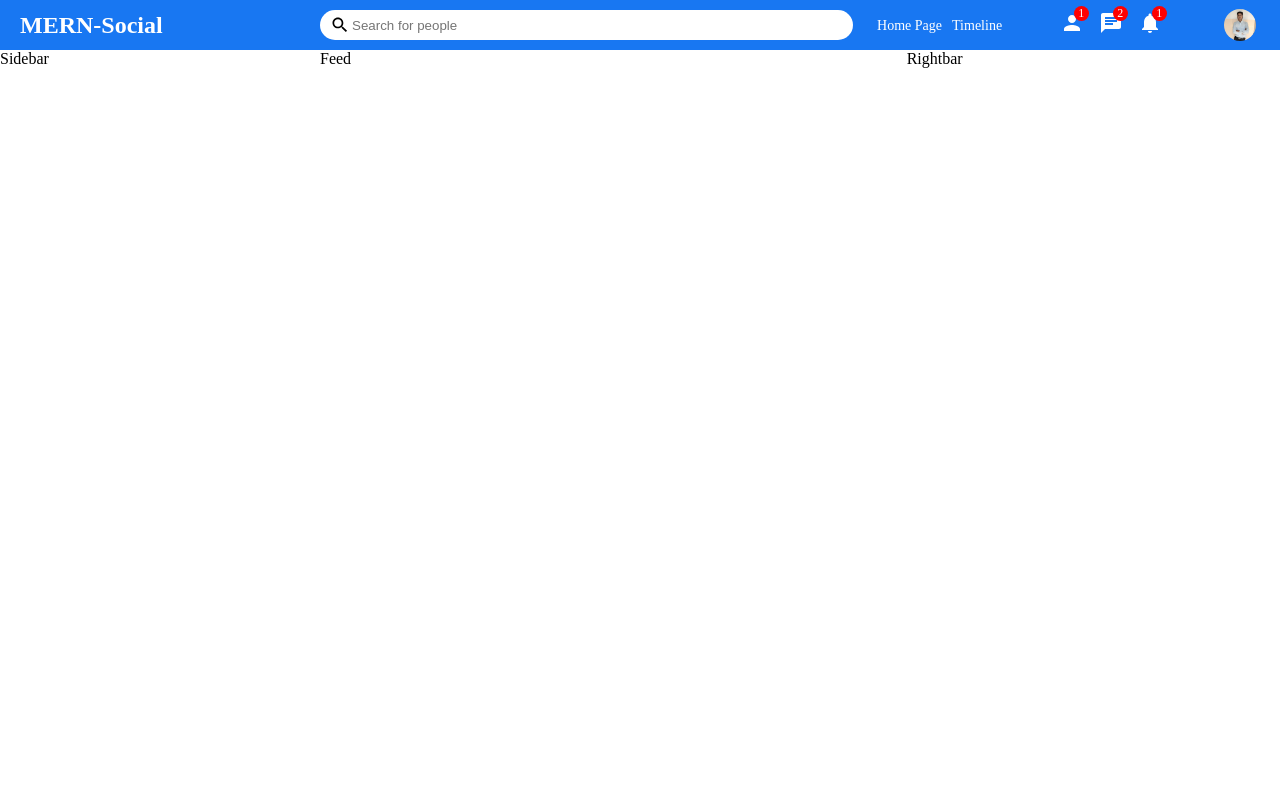
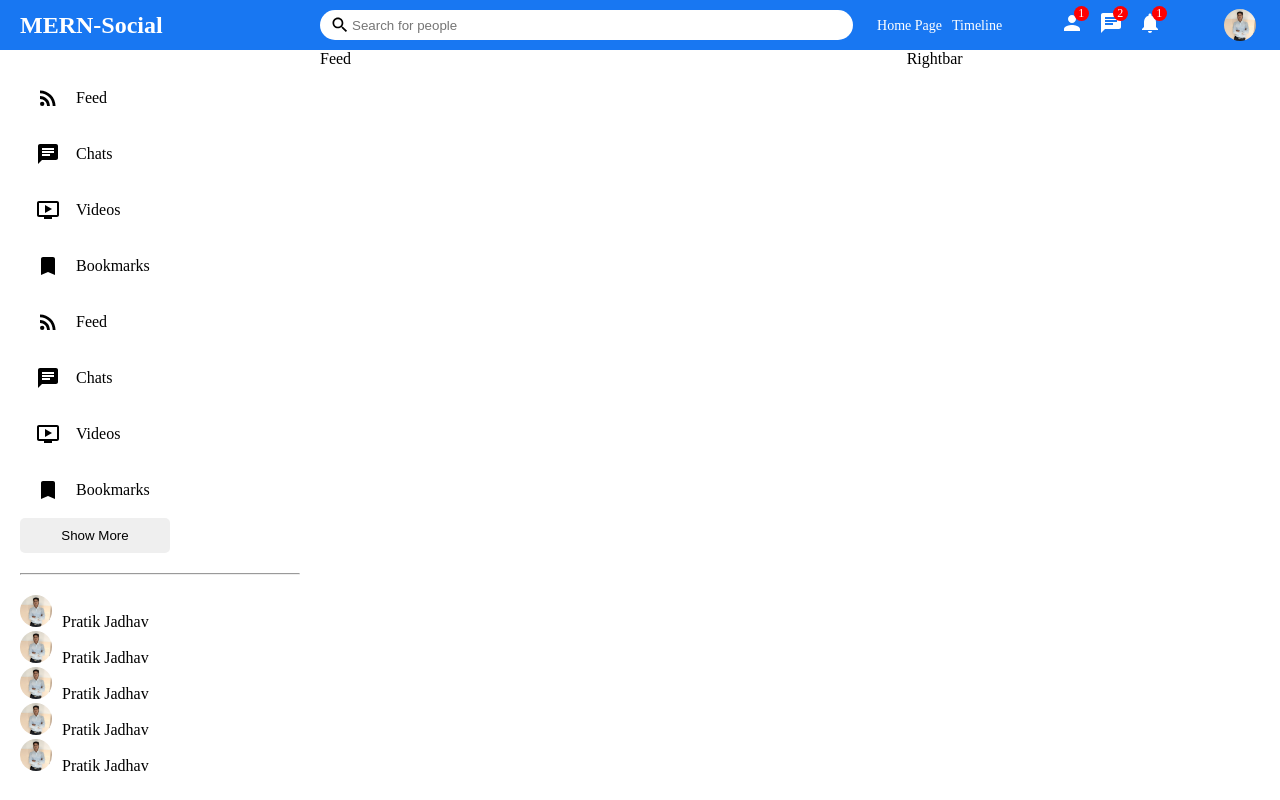
Before and after one commit to Pratik22jdv/MERN-Social-Media, a React (Create React App) app in the folder mern-social-media/: page / in a window 1280 px wide. Built offline with nearby package versions, Linux system fonts and the light colour scheme.

Commit message:
sidebar - structure & style

```diff
--- a/mern-social-media/src/components/sidebar/Sidebar.jsx
+++ b/mern-social-media/src/components/sidebar/Sidebar.jsx
@@ -1,10 +1,81 @@
 import React from 'react';
 import "./sidebar.css";
+import RssFeedIcon from '@mui/icons-material/RssFeed';
+import ChatIcon from '@mui/icons-material/Chat';
+import OndemandVideoIcon from '@mui/icons-material/OndemandVideo';
+import BookmarkIcon from '@mui/icons-material/Bookmark';
+//import Bookmark from '@mui/icons-material/Bookmark';
 
 export default function Sidebar() {
     return (
         <div className="sidebar">
-            Sidebar
+            <div className="sidebarWrapper">
+                <ul className="sidebarList">
+                    <li className="sidebarListItem">
+                        <RssFeedIcon className="sidebarIcon" />
+                        <span className="sidebarListItemText">Feed</span>
+                    </li>
+
+                    <li className="sidebarListItem">
+                        <ChatIcon className="sidebarIcon" />
+                        <span className="sidebarListItemText">Chats</span>
+                    </li>
+
+                    <li className="sidebarListItem">
+                        <OndemandVideoIcon className="sidebarIcon" />
+                        <span className="sidebarListItemText">Videos</span>
+                    </li>
+
+                    <li className="sidebarListItem">
+                        <BookmarkIcon className="sidebarIcon" />
+                        <span className="sidebarListItemText">Bookmarks</span>
+                    </li>
+
+                    <li className="sidebarListItem">
+                        <RssFeedIcon className="sidebarIcon" />
+                        <span className="sidebarListItemText">Feed</span>
+                    </li>
+
+                    <li className="sidebarListItem">
+                        <ChatIcon className="sidebarIcon" />
+                        <span className="sidebarListItemText">Chats</span>
+                    </li>
+
+                    <li className="sidebarListItem">
+                        <OndemandVideoIcon className="sidebarIcon" />
+                        <span className="sidebarListItemText">Videos</span>
+                    </li>
+
+                    <li className="sidebarListItem">
+                        <BookmarkIcon className="sidebarIcon" />
+                        <span className="sidebarListItemText">Bookmarks</span>
+                    </li>
+                </ul>
+                <button className="sidebarButton">Show More</button>
+                <hr className="sidebarHr" />
+                <ul className="sidebarFriendList">
+                   <li>
+                       <img className="sidebarFriendImg" src = "/assets/person/1.jpg" alt=""/>
+                       <span className="sidebarFriendName">Pratik Jadhav</span>
+                   </li>
+                   <li>
+                       <img className="sidebarFriendImg" src = "/assets/person/1.jpg" alt=""/>
+                       <span className="sidebarFriendName">Pratik Jadhav</span>
+                   </li>
+                   <li>
+                       <img className="sidebarFriendImg" src = "/assets/person/1.jpg" alt=""/>
+                       <span className="sidebarFriendName">Pratik Jadhav</span>
+                   </li>
+                   <li>
+                       <img className="sidebarFriendImg" src = "/assets/person/1.jpg" alt=""/>
+                       <span className="sidebarFriendName">Pratik Jadhav</span>
+                   </li>
+                   <li>
+                       <img className="sidebarFriendImg" src = "/assets/person/1.jpg" alt=""/>
+                       <span className="sidebarFriendName">Pratik Jadhav</span>
+                   </li>
+                </ul>
+            </div>
         </div>
     );
 }
--- a/mern-social-media/src/components/sidebar/sidebar.css
+++ b/mern-social-media/src/components/sidebar/sidebar.css
@@ -1,3 +1,65 @@
-.sidebar{
+.sidebar {
     flex: 3;
+    height: calc(100vh - 50px);
+    overflow-y: scroll;
+    position: sticky;
+    top: 50px;
 }
+
+::-webkit-scrollbar {
+    width: 5px;
+}
+
+::-webkit-scrollbar-track {
+    background-color: #f1f1f1;
+}
+
+::-webkit-scrollbar-thumb {
+    background-color: rgb(179, 179, 179);
+}
+
+.sidebarWrapper {
+    padding: 20px;
+}
+
+.sidebarList {
+    padding: 0;
+    margin: 0;
+    list-style: none;
+}
+
+.sidebarListItem {
+    display: flex;
+    align-items: center;
+    margin-bottom: 0px;
+}
+
+.sidebarIcon {
+    margin: 16px;
+}
+
+.sidebarButton {
+    width: 150px;
+    border: none;
+    padding: 10px;
+    border-radius: 5px;
+    font-weight: 500;
+}
+
+.sidebarHr {
+    margin: 20px 0;
+}
+
+.sidebarFriendList {
+    padding: 0;
+    margin: 0;
+    list-style: none;
+}
+
+.sidebarFriendImg {
+    width: 32px;
+    height: 32px;
+    border-radius: 50%;
+    object-fit: cover;
+    margin-right: 10px;
+}
```
